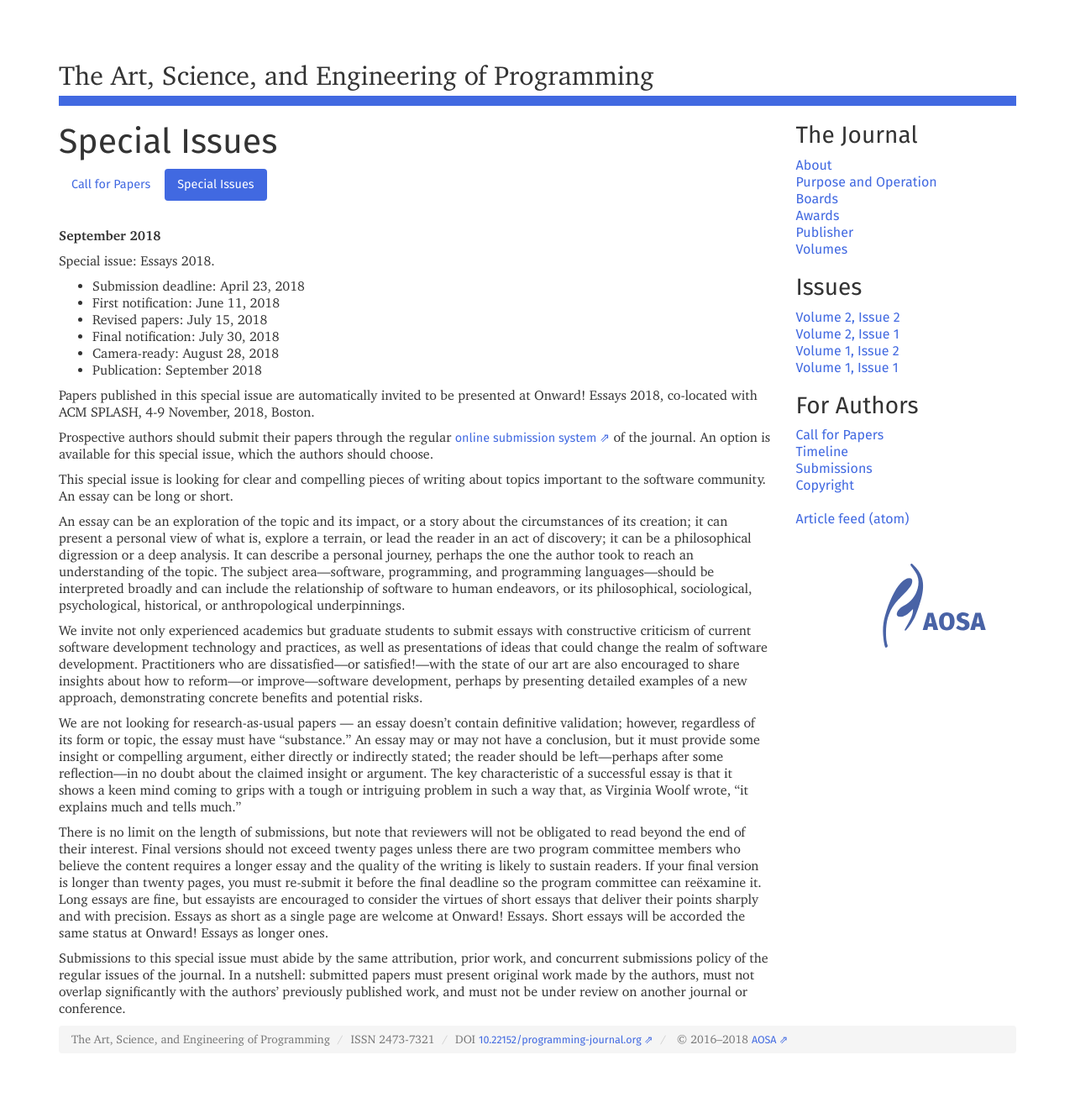
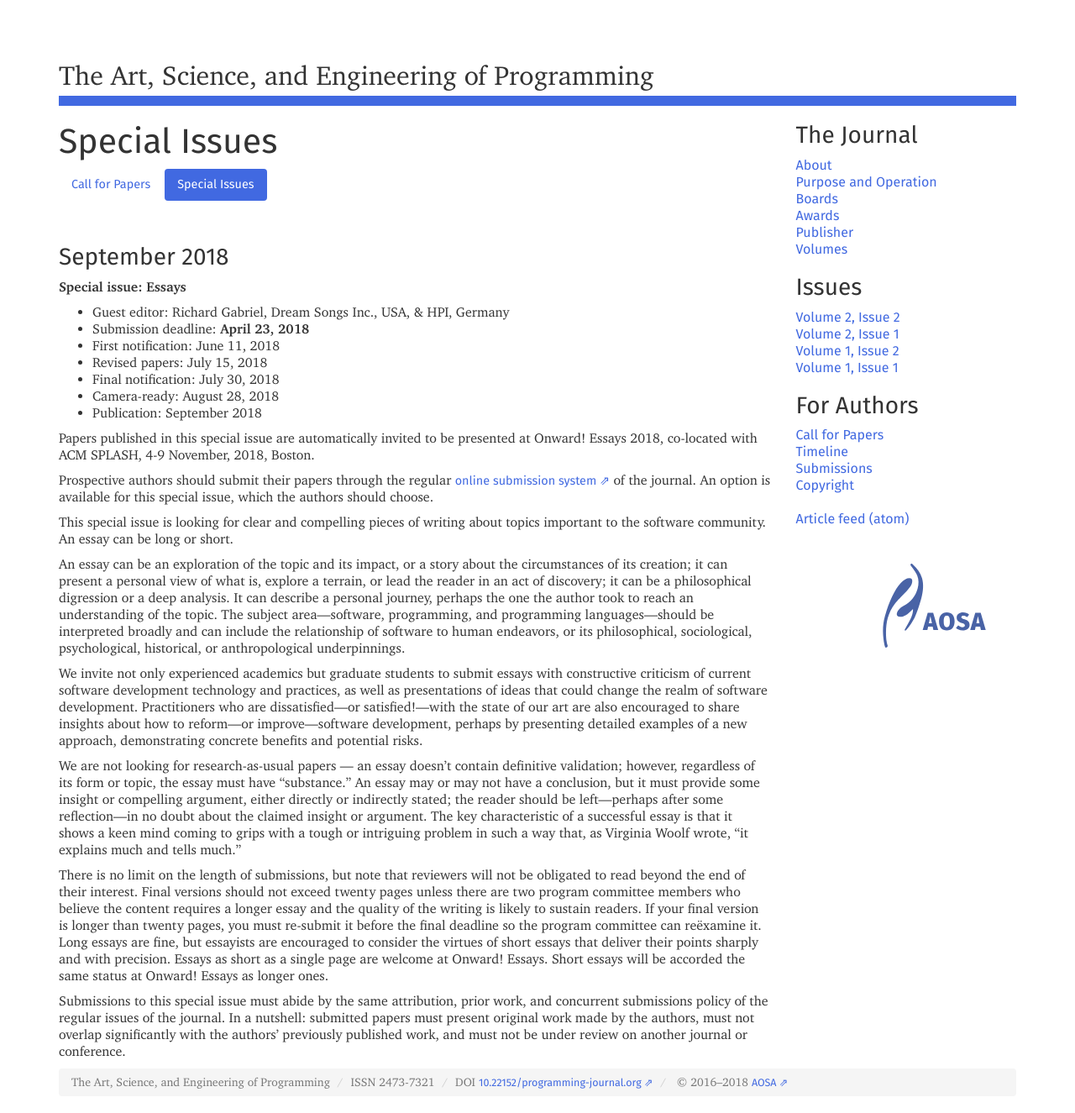
Before and after one commit to programming-journal/programming-journal.github.io, a Jekyll site: the page built from cfp/special-issues.markdown, in a window 1280 px wide. Shown: the whole page at 84% size. Built offline with Jekyll 4.4.1, drawn with Linux system fonts in a browser that asks for light colours; nearby versions of some CDN libraries; before the commit the page ends 1274 px from its top, so only the background shows below that.

Commit message:
More edits

```diff
--- a/cfp/special-issues.markdown
+++ b/cfp/special-issues.markdown
@@ -2,10 +2,11 @@
 title: "Special Issues"
 ---
 
-**September 2018**
+### September 2018
 
-Special issue: Essays 2018.
-* Submission deadline: April 23, 2018
+**Special issue: Essays**
+* Guest editor: Richard Gabriel, Dream Songs Inc., USA, & HPI, Germany
+* Submission deadline: **April 23, 2018**
 * First notification: June 11, 2018
 * Revised papers: July 15, 2018
 * Final notification: July 30, 2018
```
